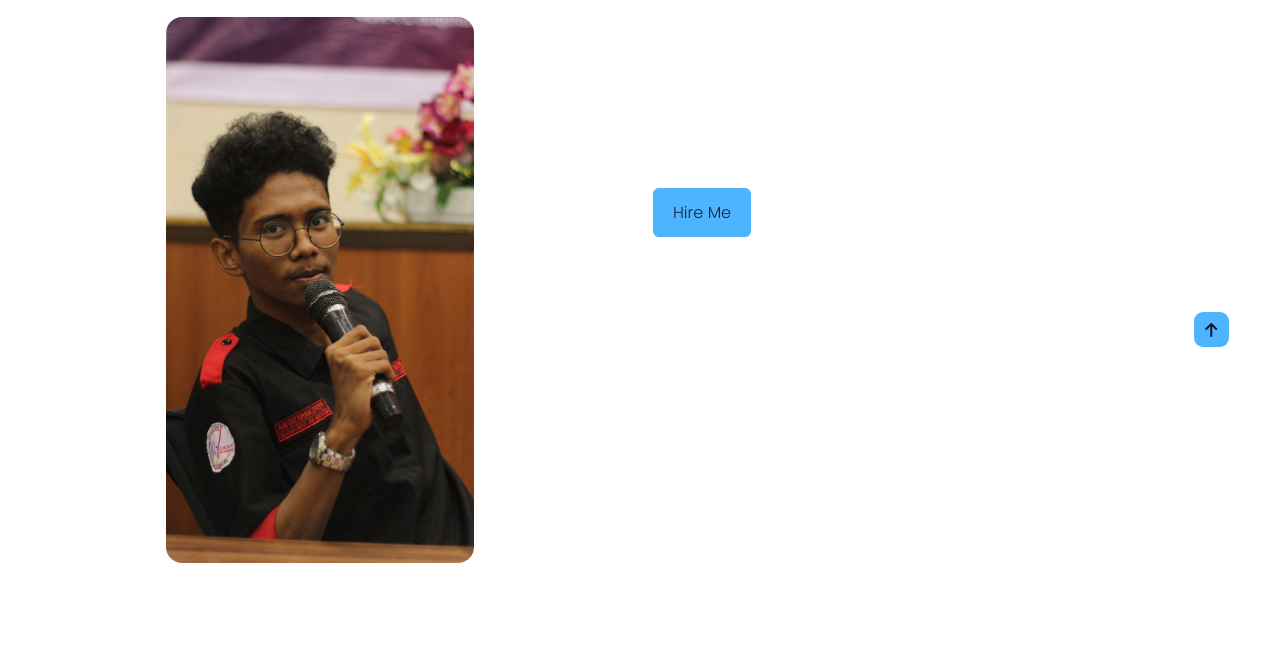
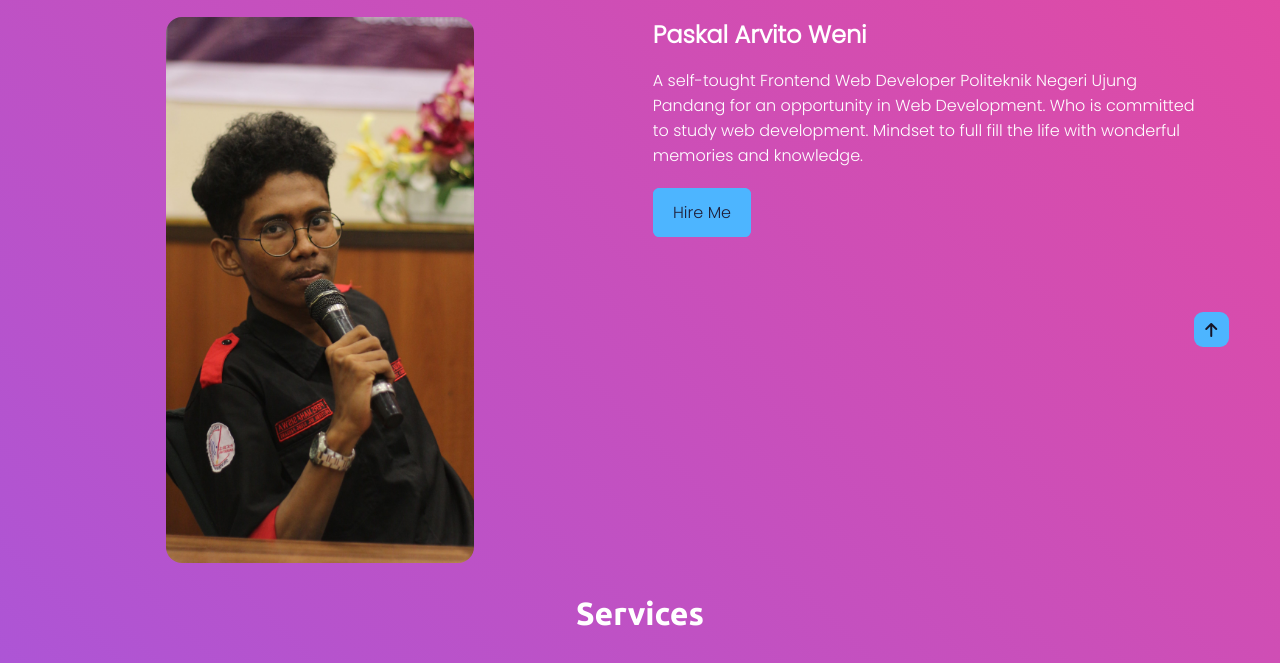
Before and after one commit to paaskall/portofolio, a plain HTML site: page index.html in a window 1280 px wide. Shown: the part 437-1100 px from the top of the page. Drawn offline with Linux system fonts and the light colour scheme.

Commit message:
Update style.css

```diff
--- a/style.css
+++ b/style.css
@@ -2,7 +2,7 @@
 @import url("https://fonts.googleapis.com/css2?family=Poppins:wght@300&family=Roboto:wght@500&family=Ubuntu:wght@300;500;700&display=swap");
 
 body {
-  background-color: linear-gradient(45deg, #8B5CF6, #EC4899);
+  background: linear-gradient(45deg, #8B5CF6, #EC4899);
 }
 
 * {
```
